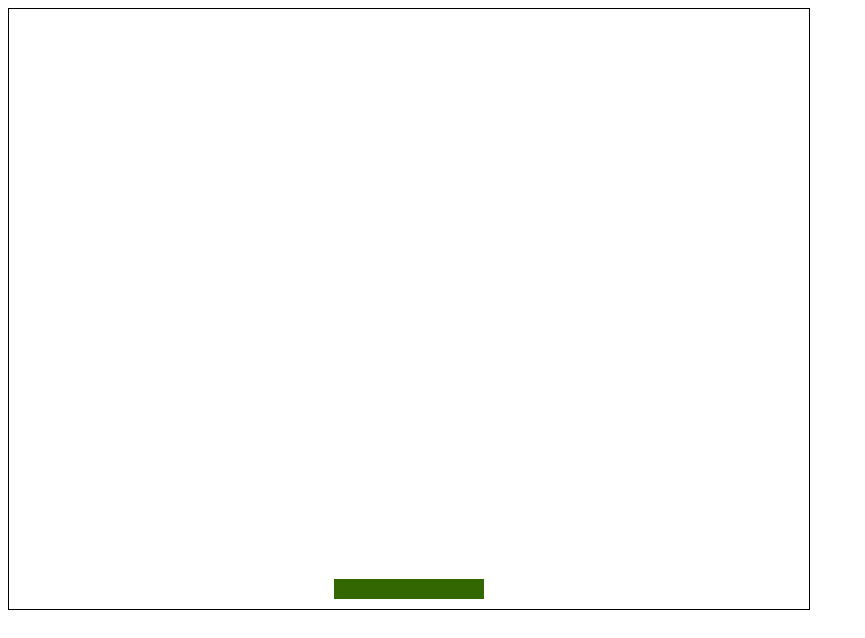
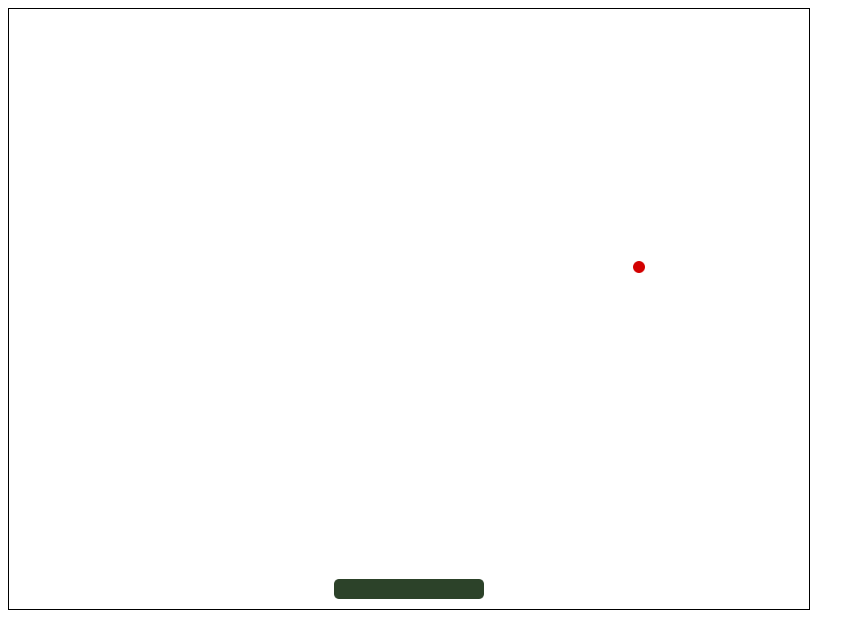
Before and after one commit to HordexWW/web-dev-course-SSU-2021, a website built with webpack: page Task-10_Browser_Game/DXBall/src/index.html in a window 1280 px wide. Shown: the whole page, without its empty margins (0-865 px from the left). Built offline with nearby package versions, Linux system fonts and the light colour scheme.

Commit message:
Added Ball and its movement

```diff
--- a/Task-10_Browser_Game/DXBall/src/index.html
+++ b/Task-10_Browser_Game/DXBall/src/index.html
@@ -5,11 +5,8 @@
     <title>DXBall Game</title>
   </head>
   <body>
-
-  <canvas id="gameScreen" width="800" height="600">
-
-  </canvas>
-
-  <script src=""></script>
+  <img id="ball_img" src="images/content/ball.png"/>
+  <img id="paddle_img" src="images/content/paddle.png"/>
+  <canvas id="gameScreen" width="800" height="600"/>
   </body>
 </html>
--- /dev/null
+++ b/Task-10_Browser_Game/DXBall/src/js/game/ball.js
@@ -0,0 +1,41 @@
+export default class Ball {
+    constructor(gameWidth, gameHeight) {
+        this.maxWidth = gameWidth;
+        this.maxHeight = gameHeight;
+        this.image = document.getElementById("ball_img");
+        this.size = 12;
+        this.position = {
+            x: this.maxWidth / 2,
+            y: this.maxHeight / 2
+        }
+        this.speed = {
+            x: 4,
+            y: 4
+        }
+
+    }
+
+    changeDirectionX (){
+        this.speed.x = - this.speed.x;
+    }
+
+    changeDirectionY (){
+        this.speed.y = - this.speed.y;
+    }
+
+    draw(ctx) {
+        ctx.drawImage(this.image, this.position.x, this.position.y, this.size, this.size);
+    }
+
+    update(deltaTime) {
+        this.position.x += this.speed.x;
+        this.position.y += this.speed.y;
+
+        if( this.position.x + this.size >= this.maxWidth || this.position.x <= 0) {
+            this.changeDirectionX();
+        }
+        if( this.position.y + this.size >= this.maxHeight || this.position.y <= 0) {
+            this.changeDirectionY();
+        }
+    }
+}
--- a/Task-10_Browser_Game/DXBall/src/js/game/index.js
+++ b/Task-10_Browser_Game/DXBall/src/js/game/index.js
@@ -1,5 +1,6 @@
 import Paddle from "./paddle";
 import InputHandler from "./input";
+import Ball from "./ball";
 
 let canvas = document.getElementById("gameScreen");
 let ctx = canvas.getContext("2d");
@@ -7,11 +8,8 @@ let ctx = canvas.getContext("2d");
 const GAME_WIDTH = 800;
 const GAME_HEIGHT = 600;
 
-
+let ball = new Ball(GAME_WIDTH, GAME_HEIGHT);
 let paddle = new Paddle(GAME_WIDTH, GAME_HEIGHT);
-
-paddle.draw(ctx)
-
 new InputHandler(paddle);
 
 
@@ -20,11 +18,13 @@ function gameLoop(timestamp) {
     let deltaTime = timestamp - lastTime;
     lastTime = timestamp;
 
-    ctx.clearRect(0, 0, 800, 600);
+    ctx.clearRect(0, 0, GAME_WIDTH, GAME_HEIGHT);
     paddle.update(deltaTime);
     paddle.draw(ctx);
+    ball.update(deltaTime);
+    ball.draw(ctx);
 
     requestAnimationFrame(gameLoop);
 }
 
-gameLoop()
+requestAnimationFrame(gameLoop);
--- a/Task-10_Browser_Game/DXBall/src/js/game/paddle.js
+++ b/Task-10_Browser_Game/DXBall/src/js/game/paddle.js
@@ -1,7 +1,7 @@
 export default class Paddle {
     constructor(gameWidth, gameHeight) {
+        this.image = document.getElementById("paddle_img");
         this.maxWidth = gameWidth;
-
         this.width = 150;
         this.height = 20;
 
@@ -27,8 +27,7 @@ export default class Paddle {
     }
 
     draw(ctx) {
-        ctx.fillStyle = "#336702"
-        ctx.fillRect(this.position.x, this.position.y, this.width, this.height);
+        ctx.drawImage(this.image, this.position.x, this.position.y, this.width, this.height);
     }
 
     update(deltaTime) {
--- a/Task-10_Browser_Game/DXBall/src/scss/gameScreen.scss
+++ b/Task-10_Browser_Game/DXBall/src/scss/gameScreen.scss
@@ -1,3 +1,6 @@
 #gameScreen {
   border: 1px solid black;
 }
+#paddle_img, #ball_img {
+  display: none;
+}
--- a/Task-10_Browser_Game/DXBall/webpack.config.js
+++ b/Task-10_Browser_Game/DXBall/webpack.config.js
@@ -1,7 +1,3 @@
-/**
- * Webpack main configuration file
- */
-
 const path = require('path');
 const fs = require('fs');
 const CopyWebpackPlugin = require('copy-webpack-plugin');
@@ -19,8 +15,7 @@ const htmlPluginEntries = templateFiles.map((template) => new HTMLWebpackPlugin(
   inject: true,
   hash: false,
   filename: template,
-  template: path.resolve(environment.paths.source, template),
-  favicon: path.resolve(environment.paths.source, 'images', 'favicon.ico'),
+  template: path.resolve(environment.paths.source, template)
 }));
 
 module.exports = {
@@ -68,20 +63,19 @@ module.exports = {
       },
     ],
   },
-  optimization: {
-    minimizer: [
-      '...',
+  plugins: [
+    new MiniCssExtractPlugin({
+      filename: 'css/[name].css',
+    }),
     new ImageMinimizerPlugin({
-        minimizer: {
-          implementation: ImageMinimizerPlugin.imageminMinify,
-          options: {
+      test: /\.(jpe?g|png|gif|svg)$/i,
+      minimizerOptions: {
         // Lossless optimization with custom option
         // Feel free to experiment with options for better result for you
         plugins: [
           ['gifsicle', { interlaced: true }],
           ['jpegtran', { progressive: true }],
           ['optipng', { optimizationLevel: 5 }],
-              // Svgo configuration here https://github.com/svg/svgo#configuration
           [
             'svgo',
             {
@@ -95,13 +89,6 @@ module.exports = {
           ],
         ],
       },
-        },
-      }),
-    ],
-  },
-  plugins: [
-    new MiniCssExtractPlugin({
-      filename: 'css/[name].css',
     }),
     new CleanWebpackPlugin({
       verbose: true,
```
Also changed, not shown: Task-10_Browser_Game/DXBall/src/images/content/ball.png (added), Task-10_Browser_Game/DXBall/src/images/content/paddle.png (added). Lines whose indentation alone changed are shown as unchanged.
